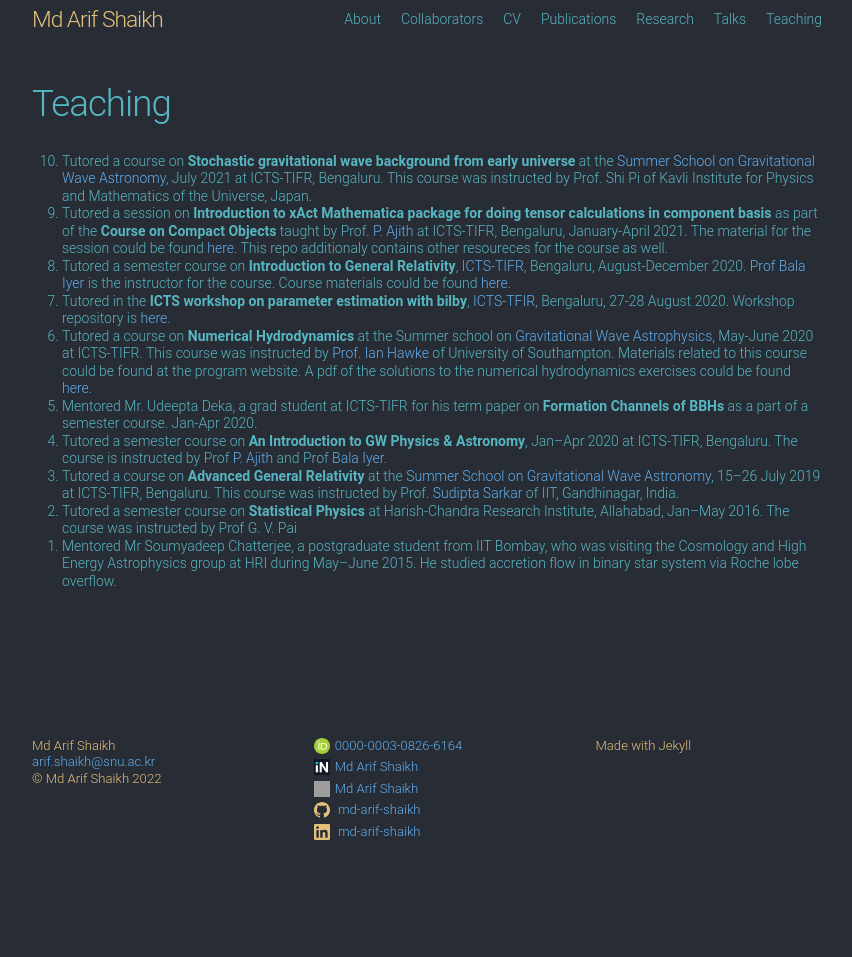
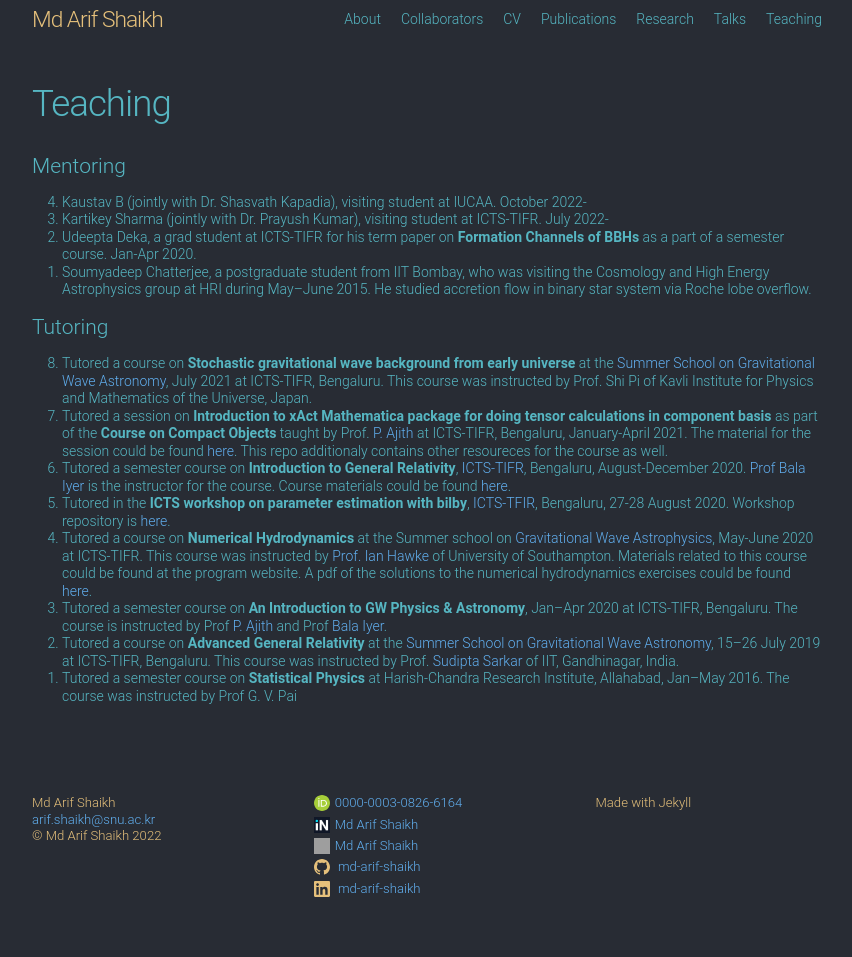
Before and after one commit to md-arif-shaikh/md-arif-shaikh.github.io, a Jekyll site: the page built from teaching.md, in a window 1280 px wide. Shown: the whole page, without its empty margins (213-1065 px from the left). Built offline with Jekyll 4.4.1, drawn with Linux system fonts in a browser that asks for light colours; our own code applies the rules of GitHub Pages for plain Markdown files; before the commit the page ends 900 px from its top, so only the background shows below that; grey boxes are pictures that could not be loaded.

Commit message:
Update teaching.md

```diff
--- a/teaching.md
+++ b/teaching.md
@@ -2,6 +2,23 @@
 title: "Teaching"
 permalink: /teaching/
 ---
+# Mentoring
+<ol reversed>
+  <li>
+    Kaustav B (jointly with Dr. Shasvath Kapadia), visiting student at IUCAA. October 2022-
+  </li>
+  <li>
+    Kartikey Sharma (jointly with Dr. Prayush Kumar), visiting student at ICTS-TIFR. July 2022-
+  </li>
+  <li>
+    Udeepta Deka, a grad student at ICTS-TIFR for his term paper on <b>Formation Channels of BBHs</b> as a part of a semester course. Jan-Apr  2020.
+  </li>
+  <li>
+    Soumyadeep Chatterjee, a postgraduate student from IIT Bombay, who was visiting the Cosmology and High Energy Astrophysics group at HRI   during May–June 2015. He studied accretion flow in binary star system via Roche lobe overflow.
+  </li>
+</ol>
+
+# Tutoring
 <ol reversed>
 <li> Tutored a course on <b>Stochastic gravitational wave background from early universe</b> at the <a href="https://www.icts.res.in/program/gws2021">Summer School on Gravitational Wave Astronomy</a>, July 2021 at ICTS-TIFR, Bengaluru. This course was instructed by Prof. Shi Pi of Kavli Institute for Physics and Mathematics of the Universe, Japan.
 </li>
@@ -18,9 +35,6 @@ Tutored in the <b>ICTS workshop on parameter estimation with bilby</b>, <a href=
 Tutored a course on <b>Numerical Hydrodynamics</b> at the Summer school on <a href="https://icts.res.in/program/gws2020">Gravitational Wave Astrophysics</a>, May-June 2020 at ICTS-TIFR. This course was instructed by <a href="https://twitter.com/IanHawke">Prof. Ian Hawke</a> of University of Southampton. Materials related to this course could be found at the program website. A pdf of the solutions to the numerical hydrodynamics exercises could be found <a href="https://github.com/mdarifshaikh/gw-summer-school-icts-2020/blob/master/solutions/numerical_hydro_GW2020_sol_sec1.pdf">here</a>.
 </li>
 <li>
-Mentored Mr. Udeepta Deka, a grad student at ICTS-TIFR for his term paper on <b>Formation Channels of BBHs</b> as a part of a semester course. Jan-Apr 2020.
-</li>
-<li>
 Tutored a semester course on <b>An Introduction to GW Physics & Astronomy</b>, Jan–Apr 2020 at ICTS-TIFR, Bengaluru. The course is instructed by Prof <a href="https://home.icts.res.in/~ajith/Home.html">P. Ajith</a> and Prof <a href="https://www.icts.res.in/people/bala-iyer">Bala Iyer</a>.
 </li>
 <li>
@@ -29,7 +43,4 @@ Tutored a course on <b>Advanced General Relativity</b> at the <a href="https://w
 <li>
 Tutored a semester course on <b>Statistical Physics</b> at Harish-Chandra Research Institute, Allahabad, Jan–May 2016. The course was instructed by Prof G. V. Pai
 </li>
-<li>
-Mentored Mr Soumyadeep Chatterjee, a postgraduate student from IIT Bombay, who was visiting the Cosmology and High Energy Astrophysics group at HRI during May–June 2015. He studied accretion flow in binary star system via Roche lobe overflow.
-</li>
 </ol>
```
